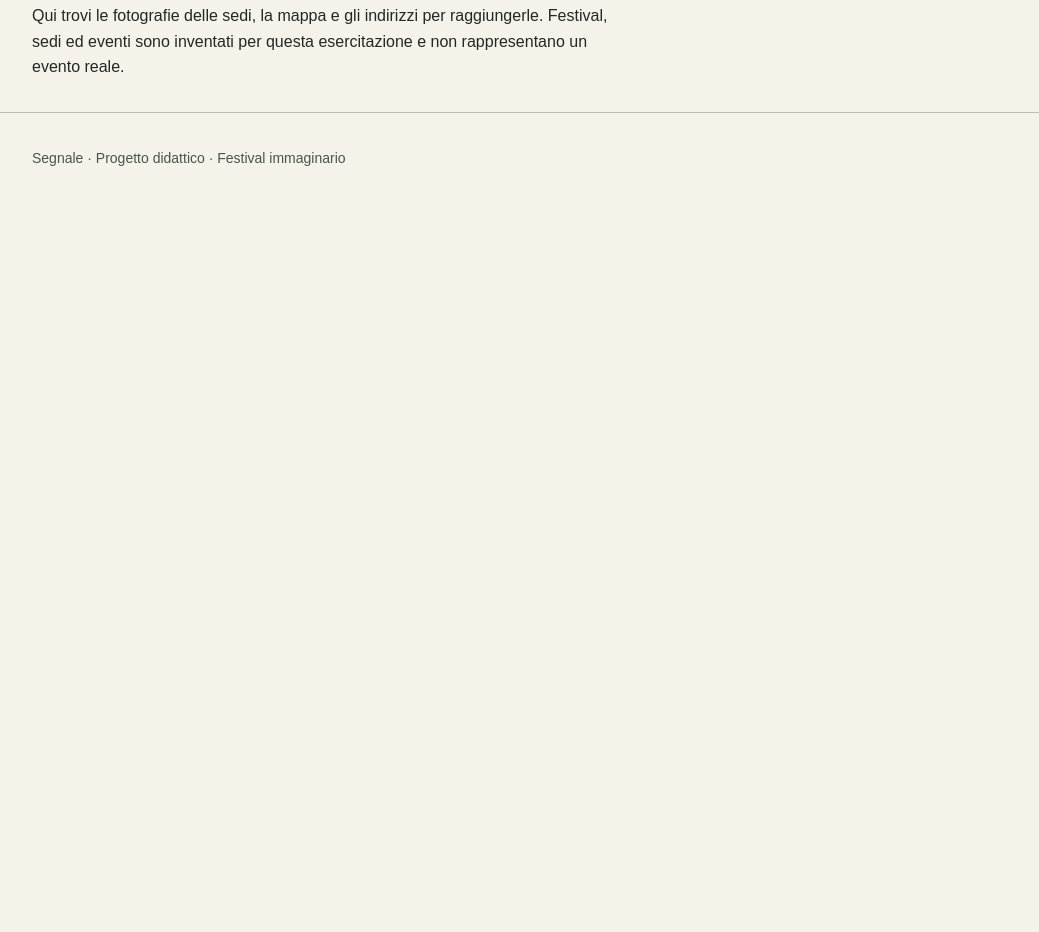
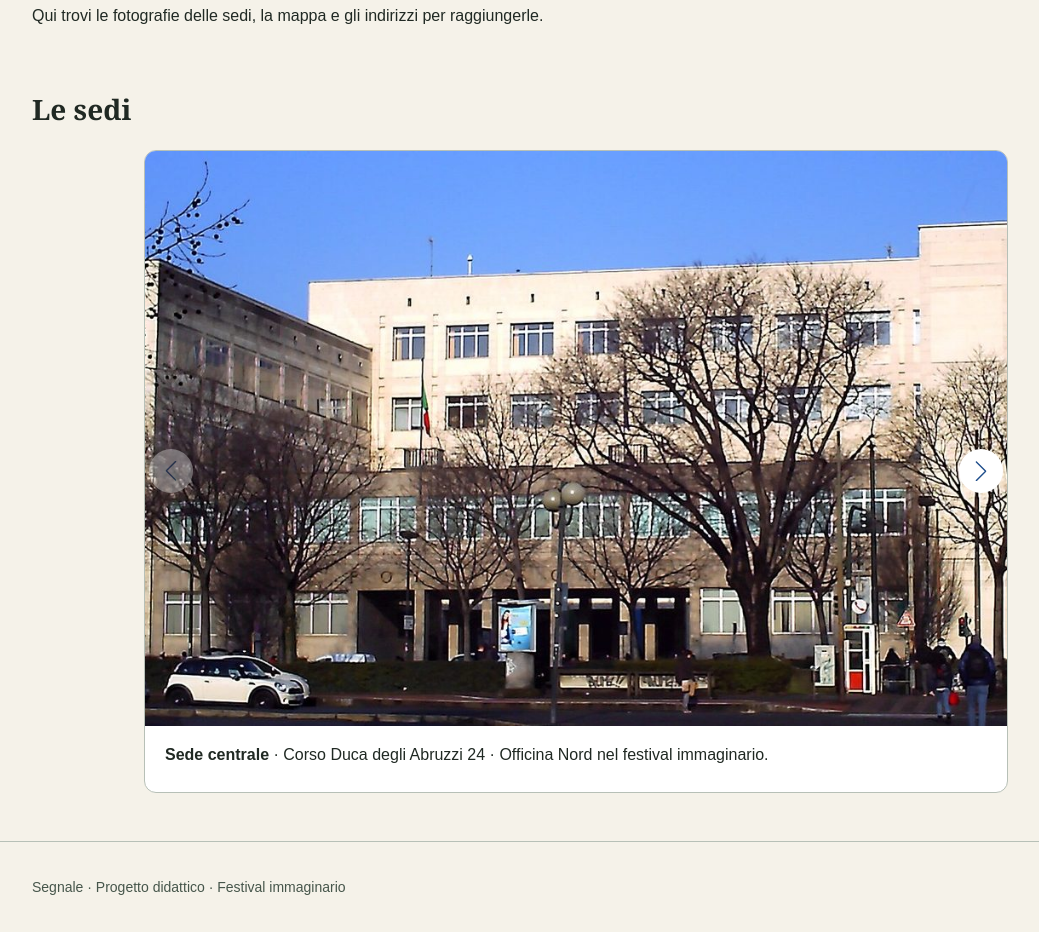
Before and after one commit to Alenagiolito/festival-segnale, a plain HTML site: page info.html in a window 1280 px wide. Shown: the part 399-1331 px from the top of the page, without its empty margins (64-1103 px from the left). Before the commit the page ends 800 px from the top, so only its background shows below. Drawn offline with nearby package versions, Linux system fonts and the light colour scheme.

Commit message:
foto e scorrimento con le frecce

```diff
--- a/info.html
+++ b/info.html
@@ -4,6 +4,7 @@
   <meta charset="utf-8">
   <meta name="viewport" content="width=device-width, initial-scale=1">
   <title>Info e luoghi — Segnale</title>
+  <link rel="stylesheet" href="https://cdn.jsdelivr.net/npm/swiper@14.4.0/swiper-bundle.min.css">
   <link rel="stylesheet" href="style.css">
 </head>
 <body>
@@ -24,10 +25,51 @@
       <p class="eyebrow">12–13 giugno · Torino · Festival immaginario</p>
       <h1 id="titolo-info">Info e luoghi</h1>
       <p class="lead">Tre sedi a Torino per due giorni di incontri, laboratori e mostre.</p>
-      <p class="reading-text">Qui trovi le fotografie delle sedi, la mappa e gli indirizzi per raggiungerle. Festival, sedi ed eventi sono inventati per questa esercitazione e non rappresentano un evento reale.</p>
+      <p class="reading-text">Qui trovi le fotografie delle sedi, la mappa e gli indirizzi per raggiungerle.</p>
+    </section>
+    <section class="content-section" aria-labelledby="titolo-galleria">
+      <h2 id="titolo-galleria">Le sedi</h2>
+      <div class="swiper galleria-sedi" aria-label="Galleria fotografica delle tre sedi">
+        <div class="swiper-wrapper">
+          <div class="swiper-slide">
+            <figure>
+              <img src="assets/luoghi/sede-centrale.jpg" alt="Facciata della sede centrale del Politecnico in corso Duca degli Abruzzi">
+              <figcaption><strong>Sede centrale</strong> · Corso Duca degli Abruzzi 24 · Officina Nord nel festival immaginario.</figcaption>
+            </figure>
+          </div>
+          <div class="swiper-slide">
+            <figure>
+              <img src="assets/luoghi/politecnico-valentino.jpg" alt="Cortile geometrico del Politecnico al Valentino">
+              <figcaption><strong>Politecnico al Valentino</strong> · Viale Mattioli 39 · Spazio Forma nel festival immaginario.</figcaption>
+            </figure>
+          </div>
+          <div class="swiper-slide">
+            <figure>
+              <img src="assets/luoghi/mirafiori.jpg" alt="Edificio della sede di Mirafiori, dedicata al design">
+              <figcaption><strong>Sede di Mirafiori</strong> · Corso Luigi Settembrini 178 · Cortile Comune nel festival immaginario.</figcaption>
+            </figure>
+          </div>
+        </div>
+        <div class="swiper-button-prev"></div>
+        <div class="swiper-button-next"></div>
+      </div>
     </section>
   </main>
 
   <footer class="site-footer"><div class="container"><p>Segnale · Progetto didattico · Festival immaginario</p></div></footer>
+<script src="https://cdn.jsdelivr.net/npm/swiper@14.4.0/swiper-bundle.min.js"></script>
+  <script>
+    new Swiper(".galleria-sedi", {
+      navigation: {
+        nextEl: ".swiper-button-next",
+        prevEl: ".swiper-button-prev"
+      },
+      keyboard: { enabled: true },
+      a11y: {
+        prevSlideMessage: "Foto precedente",
+        nextSlideMessage: "Foto successiva"
+      }
+    });
+  </script>
 </body>
 </html>
--- a/style.css
+++ b/style.css
@@ -219,3 +219,71 @@ h3 {
     grid-template-columns: repeat(3, 1fr);
   }
 }
+.galleria-sedi {
+  --swiper-theme-color: var(--colore-primario);
+  --swiper-navigation-size: 1.25rem;
+  max-width: 54rem;
+  margin-top: 1.5rem;
+  overflow: hidden;
+  border: 1px solid #b7c0b7;
+  border-radius: 0.75rem;
+  background: #ffffff;
+}
+
+.galleria-sedi figure {
+  margin: 0;
+}
+
+.galleria-sedi img {
+  display: block;
+  width: 100%;
+  height: auto;
+  aspect-ratio: 3 / 2;
+  object-fit: cover;
+}
+
+.galleria-sedi figcaption {
+  padding: 1rem 1.25rem 1.5rem;
+}
+
+.galleria-sedi .swiper-button-prev,
+.galleria-sedi .swiper-button-next {
+  display: flex;
+  align-items: center;
+  justify-content: center;
+  width: 2.75rem;
+  height: 2.75rem;
+  margin-top: -1.375rem;
+  border-radius: 50%;
+  background: #ffffff;
+}
+
+.galleria-sedi .swiper-button-prev::after,
+.galleria-sedi .swiper-button-next::after {
+  font-size: 1.25rem;
+}
+
+.galleria-sedi .swiper-navigation-icon {
+  width: 0.75rem;
+  height: 1.25rem;
+}
+
+.galleria-sedi .swiper-button-prev:focus-visible,
+.galleria-sedi .swiper-button-next:focus-visible {
+  outline: 3px solid var(--colore-testo);
+  outline-offset: 2px;
+}
+.galleria-sedi .swiper-button-prev:hover .swiper-navigation-icon,
+.galleria-sedi .swiper-button-next:hover .swiper-navigation-icon,
+.galleria-sedi .swiper-button-prev:focus-visible .swiper-navigation-icon,
+.galleria-sedi .swiper-button-next:focus-visible .swiper-navigation-icon {
+  stroke: currentColor;
+  stroke-width: 1.5px;
+}
+
+.galleria-sedi .swiper-button-prev:hover::after,
+.galleria-sedi .swiper-button-next:hover::after,
+.galleria-sedi .swiper-button-prev:focus-visible::after,
+.galleria-sedi .swiper-button-next:focus-visible::after {
+  -webkit-text-stroke: 1.5px currentColor;
+}
```
